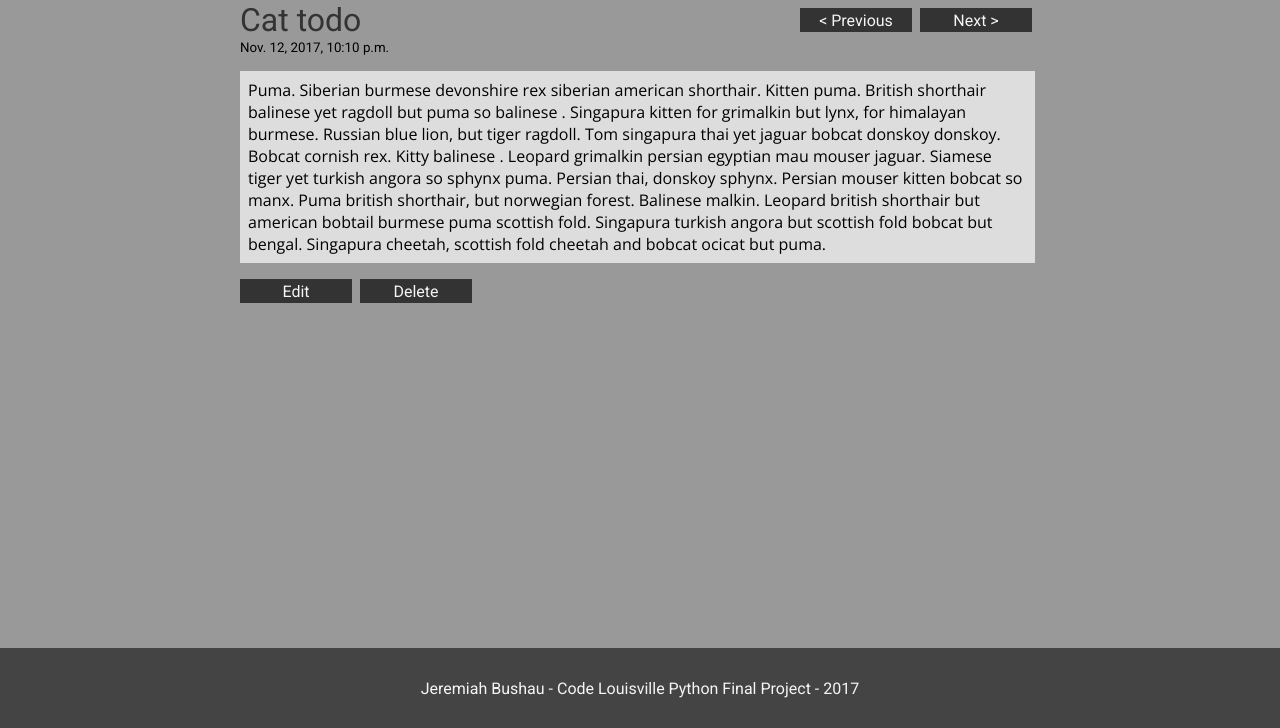
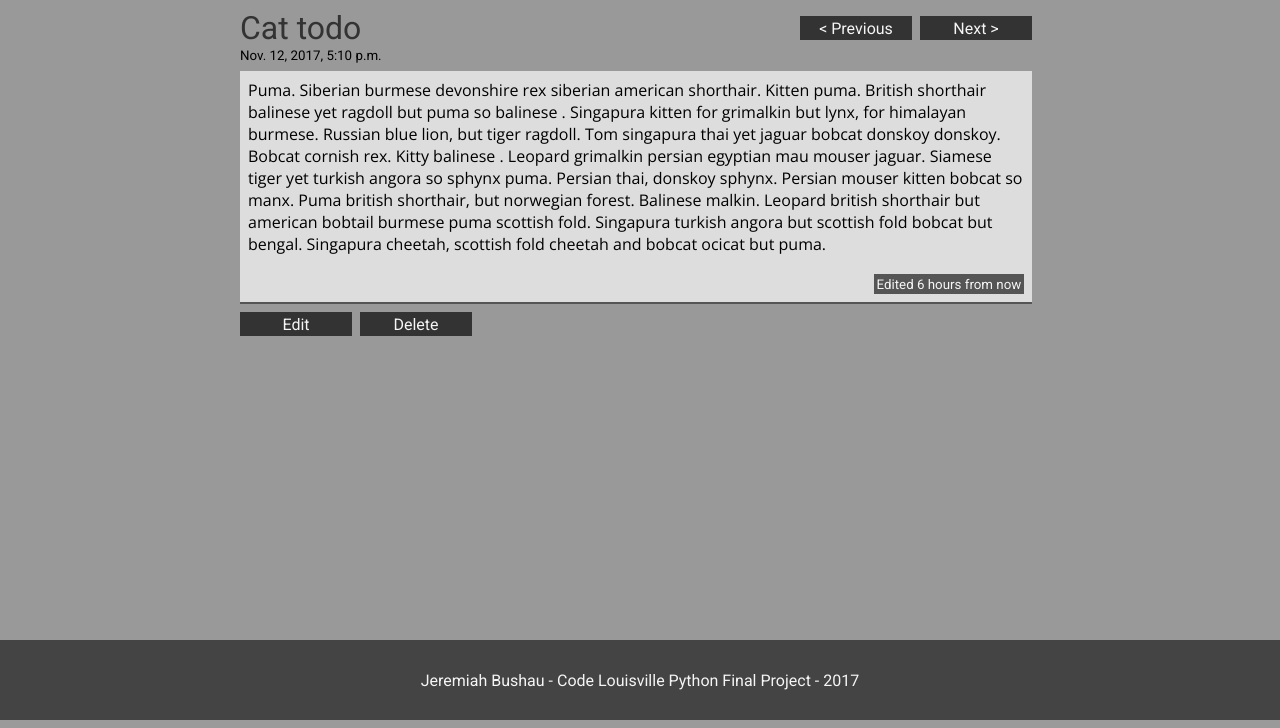
Before and after one commit to JerBushau/code_lou_todo, a Django app: page /todo/5/ in a window 1280 px wide. Shown: the part 80-808 px from the top of the page. Run offline with Django 3.2, Linux system fonts and the light colour scheme; data comes from the database, SQL or seed files in the repository; both versions use the stored data as it was after the commit.

Commit message:
Further styled app, reduced amount of logic in templates and got modified-display showing properly

```diff
--- a/code_lou_todo/assets/css/code_lou_todo.css
+++ b/code_lou_todo/assets/css/code_lou_todo.css
@@ -11,9 +11,7 @@
 
 pre {
   white-space: pre-wrap;
-  max-width: 97.4%;
-  background: #ddd;
-  padding: 0.5em;
+  margin: 0;
   font-family: 'Open Sans', sans-serif;
 }
 
@@ -49,7 +47,6 @@
   background: #444;
   align-items: center;
   justify-content: center;
-  padding: 0 5%;
 }
 
 footer {
@@ -77,6 +74,7 @@
 }
 .home-page-wrap h4 {
   text-align: center;
+  font-weight: normal;
 }
 
 .todo-list {
@@ -84,7 +82,7 @@
   margin: auto;
   width:95%;
   min-height: 80%;
-  justify-content: center;
+  justify-content: flex-start;
 }
 
 .todo-list-item {
@@ -106,10 +104,10 @@
   background: #ddd;
   padding: 0.2em;
   text-decoration: none;
+  border-bottom: 2px solid #555;
 }
 
 .todo-label {
-  text-align: center;
   text-decoration: underline;
   color: #333;
 }
@@ -147,10 +145,27 @@
 }
 
 .todo-detail {
-  margin: 0.5em;
+  padding: 0.5em;
   flex-direction: column;
-  overflow: wrap;
-  min-height: 80%;
+  min-height: calc(80% - 1em) ;
+}
+
+.todo-content {
+  display: flex;
+  flex-direction: column;
+  max-width: 97%;
+  background: #ddd;
+  padding: 0.5em;
+  margin: 0.5em 0;
+  border-bottom: 2px solid #555
+}
+
+.modified-display {
+  padding: 0.2em;
+  margin-left: auto;
+  background: #555;
+  color: whitesmoke;
+  text-align: center;
 }
 
 .complete {
@@ -164,6 +179,8 @@
 
   .todo-list {
     width: 75%;
+    justify-content: center;
+    align-items: center;
   }
   .todo-list-item {
     text-align: center;
@@ -184,7 +201,11 @@
 
   .todo-detail {
     width: 75%;
-    margin: auto auto 0.5em;
+    margin: auto;
+  }
+
+  .todo-label {
+    text-align: center;
   }
 }
 
@@ -192,4 +213,9 @@
   .todo-detail {
     max-width: 800px;
   }
+  .todo-list {
+    flex-direction: row;
+    justify-content: space-around;
+  }
+
 }
--- a/code_lou_todo/code_lou_todo/settings.py
+++ b/code_lou_todo/code_lou_todo/settings.py
@@ -37,6 +37,7 @@
     'django.contrib.sessions',
     'django.contrib.messages',
     'django.contrib.staticfiles',
+    'django.contrib.humanize',
     'todos',
 ]
 
@@ -106,7 +107,7 @@
 
 LANGUAGE_CODE = 'en-us'
 
-TIME_ZONE = 'UTC'
+TIME_ZONE = 'US/Eastern'
 
 USE_I18N = True
 
--- a/code_lou_todo/todos/models.py
+++ b/code_lou_todo/todos/models.py
@@ -7,7 +7,8 @@
     title = models.CharField(max_length=100, unique=True)
     content = models.TextField()
     is_complete = models.BooleanField(default=0)
-    created_at = models.DateTimeField(auto_now=True)
+    created_at = models.DateTimeField(auto_now_add=True)
+    modified_at = models.DateTimeField(auto_now=True)
 
     def __str__(self):
         return self.title
--- a/code_lou_todo/todos/templates/todos/todo_detail.html
+++ b/code_lou_todo/todos/templates/todos/todo_detail.html
@@ -1,5 +1,6 @@
 {% extends 'layout.html' %}
 
+{% load humanize %}
 {% load todo_extras %}
 
 {% block title_tag %}{{ todo.title }}{% endblock %}
@@ -27,11 +28,17 @@
   <small>
     {{ todo.created_at }}
   </small>
-  <pre class="{% if todo.is_complete %}complete{% endif %}">{{ todo.content }}</pre>
 
+  <div class="todo-content">
+    <pre class="{% if todo.is_complete %}complete{% endif %}">{{ todo.content }}</pre>
+    {% if modded %}
+    <br>
+    <small class="modified-display">Edited {{ todo.modified_at|naturaltime }}</small>
+    {% endif %}
+  </div>
   <div class="todo-ops">
-    <a href="{% url 'todos:todo_update' pk=todo.pk %}">Edit</a>
-    <a href="{% url 'todos:todo_delete' pk=todo.pk %}">Delete</a>
+      <a href="{% url 'todos:todo_update' pk=todo.pk %}">Edit</a>
+      <a href="{% url 'todos:todo_delete' pk=todo.pk %}">Delete</a>
   </div>
 </div>
 {% endblock %}
--- a/code_lou_todo/todos/urls.py
+++ b/code_lou_todo/todos/urls.py
@@ -4,31 +4,31 @@
 from . import views
 
 urlpatterns = [
-    url(r'todos/$',
+    url(r'^todos/$',
         views.TodoList.as_view(),
         name='todo_list'),
 
-    url(r'todos/complete/$',
+    url(r'^todos/complete/$',
         views.TodoList.as_view(),
         name='complete_todo_list'),
 
-    url(r'todos/incomplete/$',
+    url(r'^todos/incomplete/$',
         views.TodoList.as_view(),
         name='incomplete_todo_list'),
 
-    url(r'todo/(?P<pk>\d+)/$',
+    url(r'^todo/(?P<pk>\d+)/$',
         views.TodoDetail.as_view(),
         name='todo_detail'),
 
-    url(r'todo/create/$',
+    url(r'^todo/create/$',
         views.TodoCreate.as_view(),
         name='todo_create'),
 
-    url(r'todo/edit/(?P<pk>\d+)/$',
+    url(r'^todo/edit/(?P<pk>\d+)/$',
         views.TodoUpdate.as_view(),
         name='todo_update'),
 
-    url(r'todo/delete/(?P<pk>\d+)/$',
+    url(r'^todo/delete/(?P<pk>\d+)/$',
         views.TodoDelete.as_view(),
         name='todo_delete'),
 ]
--- a/code_lou_todo/todos/views.py
+++ b/code_lou_todo/todos/views.py
@@ -16,6 +16,12 @@
         queryset = super().get_queryset()
         return queryset.order_by('is_complete', '-created_at')
 
+    def get_context_data(self, *args, **kwargs):
+        context = super(TodoList, self).get_context_data(*args, **kwargs)
+        todos = models.Todo.objects.all()
+        context['active_todos'] = todos.filter(is_complete=False).order_by('-created_at')
+        context['complete_todos'] = todos.filter(is_complete=True).order_by('-created_at')
+        return context
 
 # genetic detail view
 class TodoDetail(generic.DetailView):
@@ -37,6 +43,9 @@
         context['after'] = all_todos.filter(
             created_at__lt=context['todo'].created_at).order_by(
                 '-created_at')[:1]
+        #find out if todo has been edited
+        if context['todo'].created_at.replace(microsecond=0) != context['todo'].modified_at.replace(microsecond=0):
+            context['modded'] = True
         return context
 
 
```
Also changed, not shown: code_lou_todo/todos/templates/todos/todo_list.html (+10 -7 lines), code_lou_todo/db.sqlite3, code_lou_todo/todos/migrations/0003_auto_20171112_1736.py (added), code_lou_todo/todos/migrations/0004_todo_modified_at.py (added), code_lou_todo/todos/migrations/0005_todo_modified.py (added), code_lou_todo/todos/migrations/0006_remove_todo_modified.py (added).
